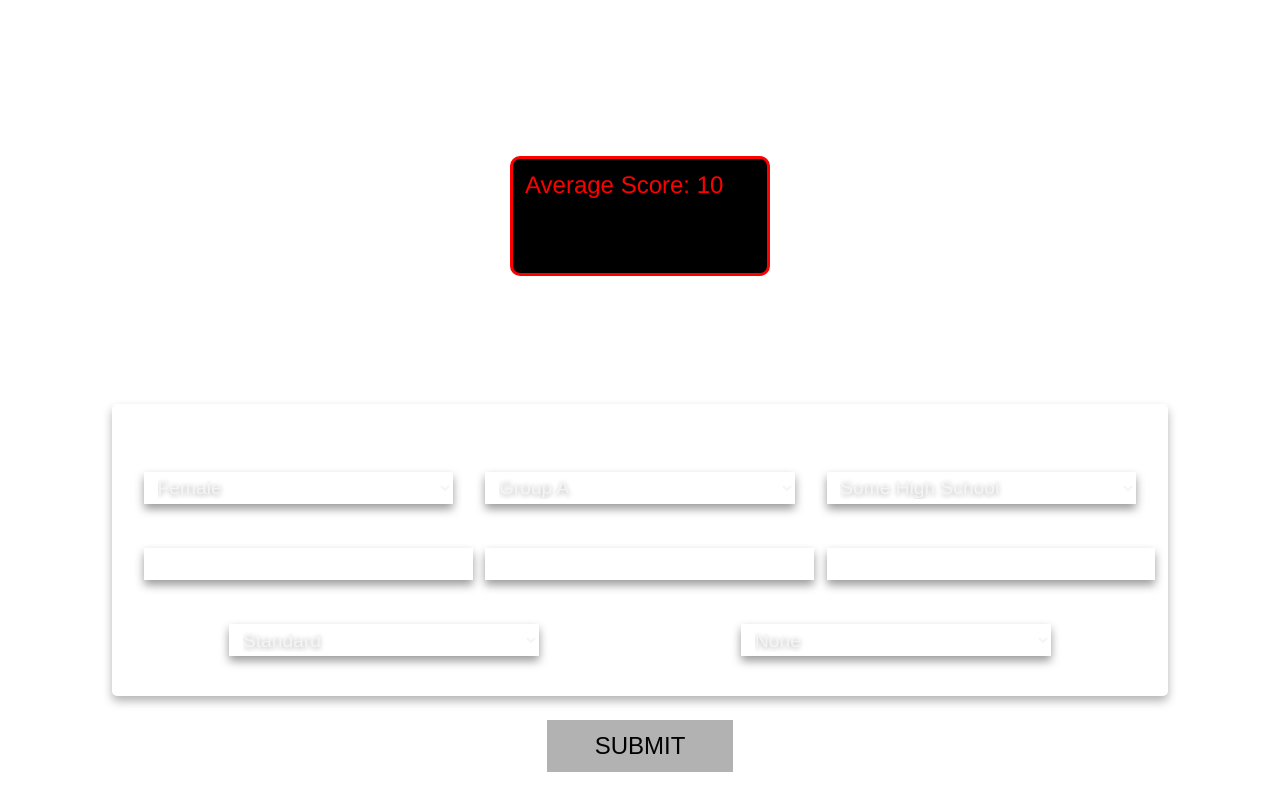
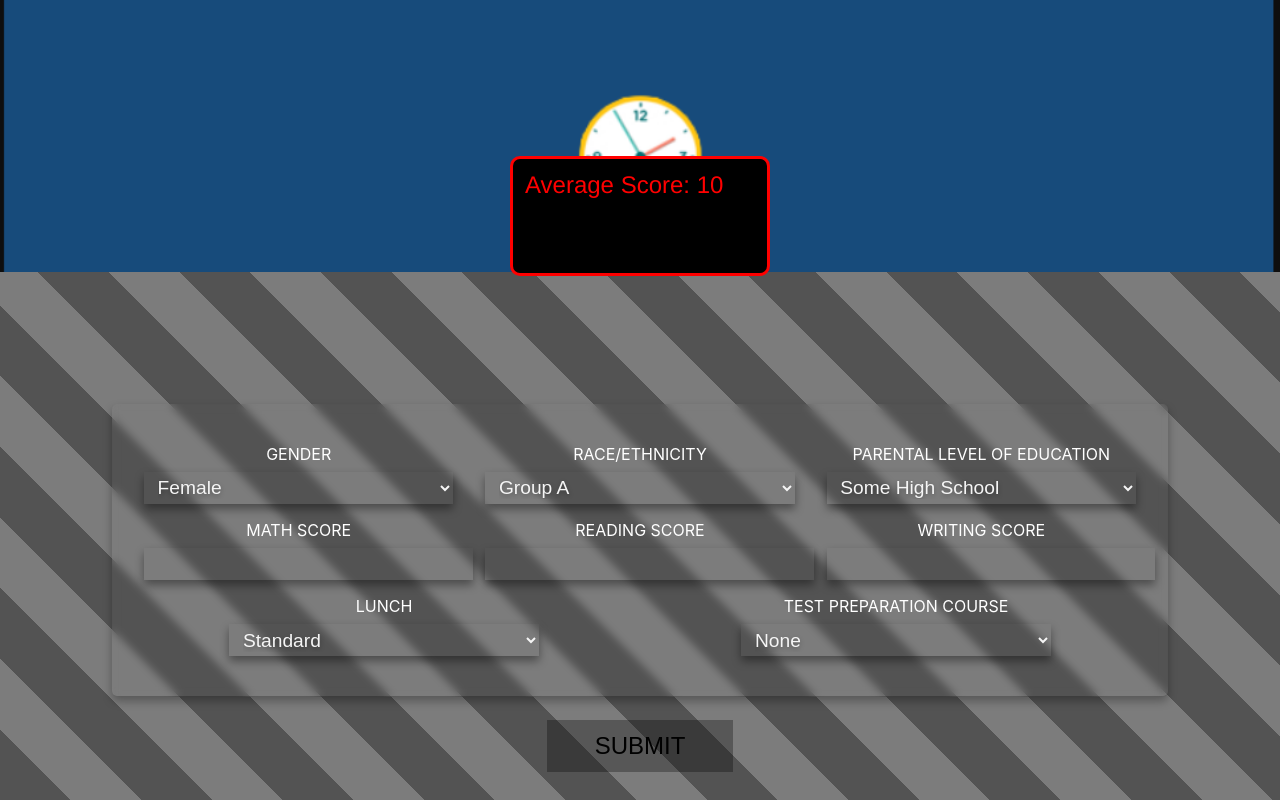
Before and after one commit to swashakumar/Performanceofstudents, a Flask app: template templates/index.html in a window 1280 px wide. Run offline with Flask 2, Linux system fonts and the light colour scheme; the template is opened without the code that fills it: most values are stand-ins (such as "Sample title", 1, 10 or a date in 2020); parts of the project's set-up code (start-up, migrations or seed data) failed here and were passed over.

Commit message:
Update index.html

```diff
--- a/templates/index.html
+++ b/templates/index.html
@@ -131,10 +131,10 @@
     }
 
     .app {
-/*         background-image: url("{{url_for('static',filename = 'images_score.png')}}"),
+        background-image: url("{{url_for('static',filename = 'images_score.png')}}"),
         repeating-linear-gradient(45deg, rgb(83, 83, 83) 0px, rgb(83, 83, 83) 50px, rgb(124, 124, 124) 50px, rgb(124, 124, 124) 100px);
         background-repeat: no-repeat;
-        background-size: 100%; */
+        background-size: 100%;
         display: flex;
         justify-content: center;
         align-items: center;
```
